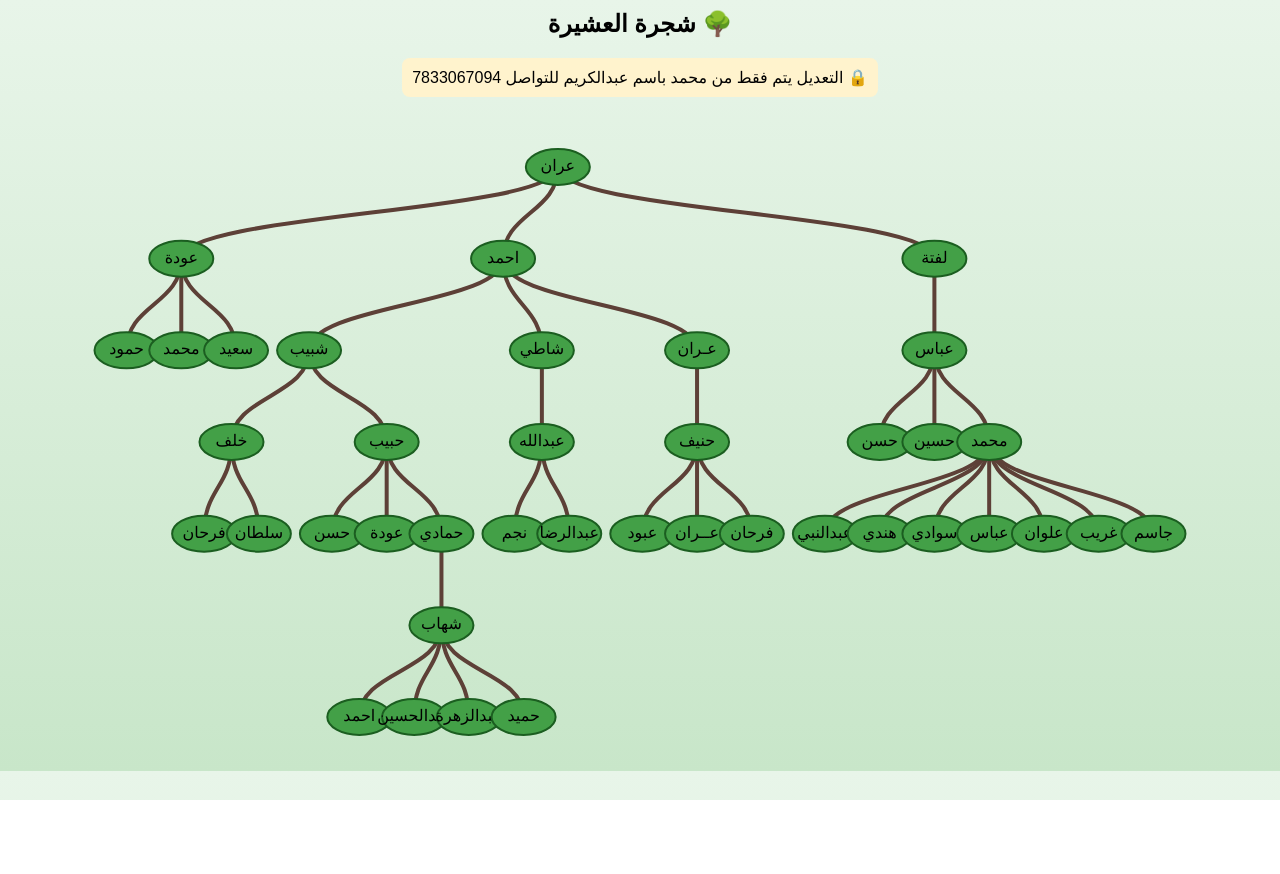
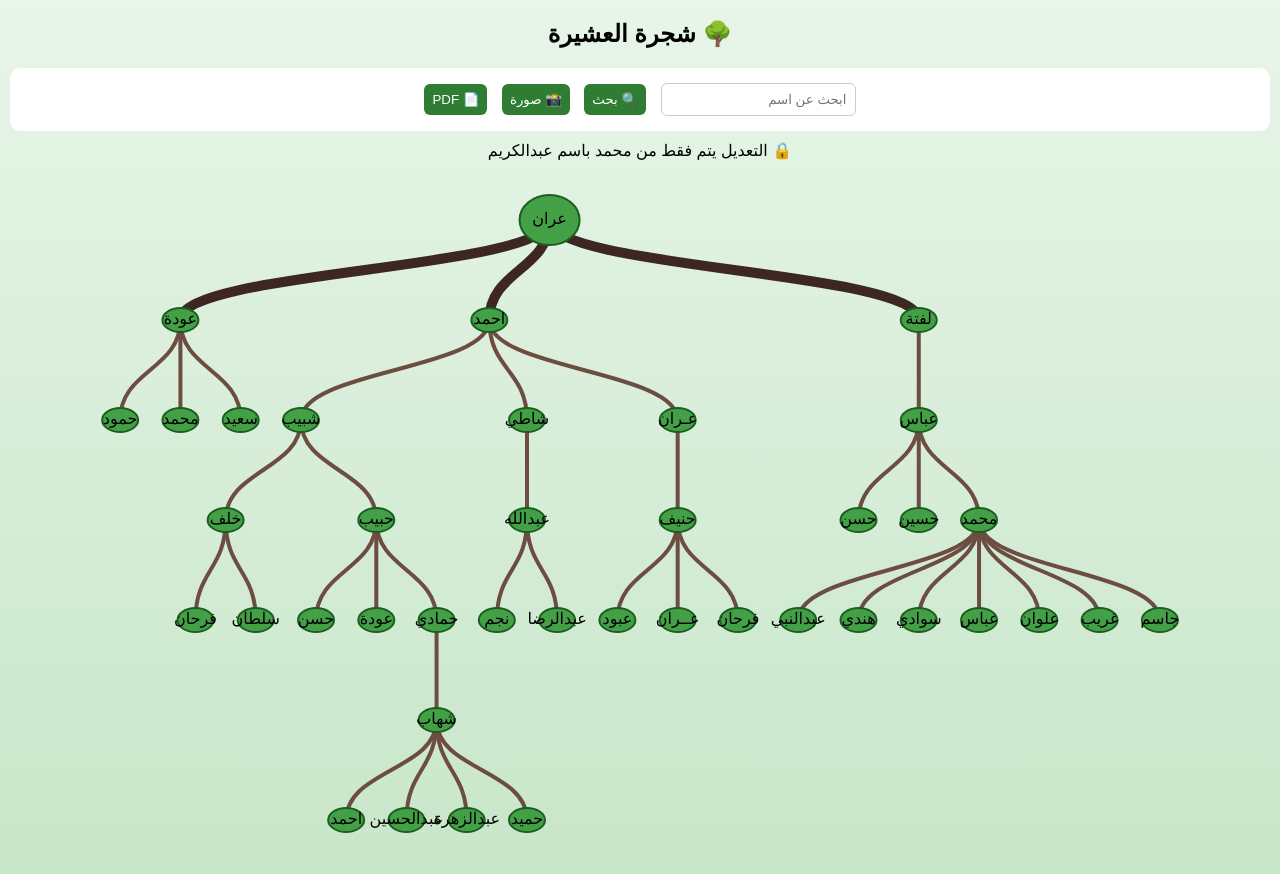
Before and after one commit to mohammedbasim220-dev/tree, a plain HTML site: page index.html in a window 1280 px wide. Before the commit the page ends 800 px from the top, so only its background shows below. Drawn offline with nearby package versions, Linux system fonts and the light colour scheme.

Commit message:
Update index.html

```diff
--- a/index.html
+++ b/index.html
@@ -6,37 +6,57 @@
 
 <script src="https://d3js.org/d3.v7.min.js"></script>
 
+<!-- تصدير -->
+<script src="https://cdn.jsdelivr.net/npm/html2canvas@1.4.1"></script>
+<script src="https://cdn.jsdelivr.net/npm/jspdf@2.5.1/dist/jspdf.umd.min.js"></script>
+
 <style>
 body {
     margin: 0;
     font-family: "Cairo", Arial;
     direction: rtl;
+    text-align: center;
     background: linear-gradient(#e8f5e9, #c8e6c9);
-    text-align: center;
 }
 
-h2 {
+.controls {
+    background: white;
+    padding: 10px;
+    border-radius: 10px;
     margin: 10px;
 }
 
-.note {
-    background: #fff3cd;
-    padding: 10px;
-    margin: 10px;
-    border-radius: 8px;
-    display: inline-block;
+button, input {
+    padding: 8px;
+    margin: 5px;
+    border-radius: 6px;
+    border: 1px solid #ccc;
+}
+
+button {
+    background: #2e7d32;
+    color: white;
+    border: none;
 }
 
 svg {
     margin-top: 10px;
 }
 
+/* الفروع */
 .link {
     fill: none;
-    stroke: #5D4037;
+    stroke: #6d4c41;
     stroke-width: 4;
 }
 
+/* الجذع */
+.trunk {
+    stroke: #3e2723;
+    stroke-width: 10;
+}
+
+/* الأوراق */
 .leaf {
     fill: #43A047;
     stroke: #1B5E20;
@@ -54,68 +74,127 @@ svg {
 
 <h2>🌳 شجرة العشيرة</h2>
 
+<div class="controls">
+    <input id="searchName" placeholder="ابحث عن اسم">
+    <button onclick="searchPerson()">🔍 بحث</button>
+
+    <button onclick="exportImage()">📸 صورة</button>
+    <button onclick="exportPDF()">📄 PDF</button>
+</div>
+
 <div class="note">
 🔒 التعديل يتم فقط من محمد باسم عبدالكريم
-    للتواصل 7833067094
 </div>
 
-<svg width="1200" height="650"></svg>
+<svg width="1200" height="700"></svg>
 
 <script>
 
 // البيانات
 let data = {};
 
-// تحميل البيانات من GitHub (ملف data.json)
+// تحميل من GitHub
 fetch("data.json")
     .then(res => res.json())
     .then(json => {
         data = json;
         drawTree();
-    })
-    .catch(() => {
-        alert("❌ تأكد من وجود ملف data.json");
     });
 
-// رسم الشجرة
+// 🔍 البحث
+function searchPerson() {
+    let name = document.getElementById("searchName").value.trim();
+    let found = null;
+
+    function search(node) {
+        if (node.name.includes(name)) {
+            found = node;
+            return;
+        }
+        if (node.children) {
+            for (let c of node.children) {
+                search(c);
+                if (found) return;
+            }
+        }
+    }
+
+    search(data);
+
+    if (found) alert("✅ " + found.name);
+    else alert("❌ غير موجود");
+}
+
+// 🌳 رسم الشجرة
 function drawTree() {
     const svg = d3.select("svg");
     svg.selectAll("*").remove();
 
     const root = d3.hierarchy(data);
 
-    const treeLayout = d3.tree()
-        .size([1100, 550])
-        .separation((a, b) => (a.parent == b.parent ? 1.2 : 1.6));
+    const tree = d3.tree()
+        .size([1100, 600])
+        .separation((a, b) => 1.3);
 
-    treeLayout(root);
+    tree(root);
 
-    const link = d3.linkVertical()
-        .x(d => d.x + 50)
-        .y(d => d.y + 50);
+    const g = svg.append("g").attr("transform", "translate(50,50)");
 
-    svg.selectAll(".link")
+    // الفروع
+    g.selectAll(".link")
         .data(root.links())
         .enter()
         .append("path")
-        .attr("class", "link")
-        .attr("d", link);
+        .attr("class", d => d.source.depth === 0 ? "link trunk" : "link")
+        .attr("d", d3.linkVertical()
+            .x(d => d.x)
+            .y(d => d.y)
+        );
 
-    const nodes = svg.selectAll(".node")
+    // العقد
+    const node = g.selectAll(".node")
         .data(root.descendants())
         .enter()
         .append("g")
-        .attr("transform", d => `translate(${d.x + 50},${d.y + 50})`);
+        .attr("transform", d => `translate(${d.x},${d.y})`);
 
-    nodes.append("ellipse")
+    // شكل الورقة
+    node.append("ellipse")
         .attr("class", "leaf")
-        .attr("rx", 32)
-        .attr("ry", 18);
+        .attr("rx", d => d.depth === 0 ? 30 : 18)
+        .attr("ry", d => d.depth === 0 ? 25 : 12)
+        .attr("fill", d => d.depth === 0 ? "#8d6e63" : "#43A047");
 
-    nodes.append("text")
+    node.append("text")
         .text(d => d.data.name)
         .attr("text-anchor", "middle")
         .attr("dy", 4);
+}
+
+// 📸 تصدير صورة
+function exportImage() {
+    html2canvas(document.querySelector("svg"), { scale: 5 })
+    .then(canvas => {
+        let link = document.createElement("a");
+        link.download = "tree.png";
+        link.href = canvas.toDataURL();
+        link.click();
+    });
+}
+
+// 📄 تصدير PDF
+async function exportPDF() {
+    const { jsPDF } = window.jspdf;
+
+    const canvas = await html2canvas(document.querySelector("svg"), {
+        scale: 4
+    });
+
+    const img = canvas.toDataURL("image/png");
+
+    const pdf = new jsPDF("landscape");
+    pdf.addImage(img, "PNG", 10, 10, 280, 150);
+    pdf.save("tree.pdf");
 }
 
 </script>
```
